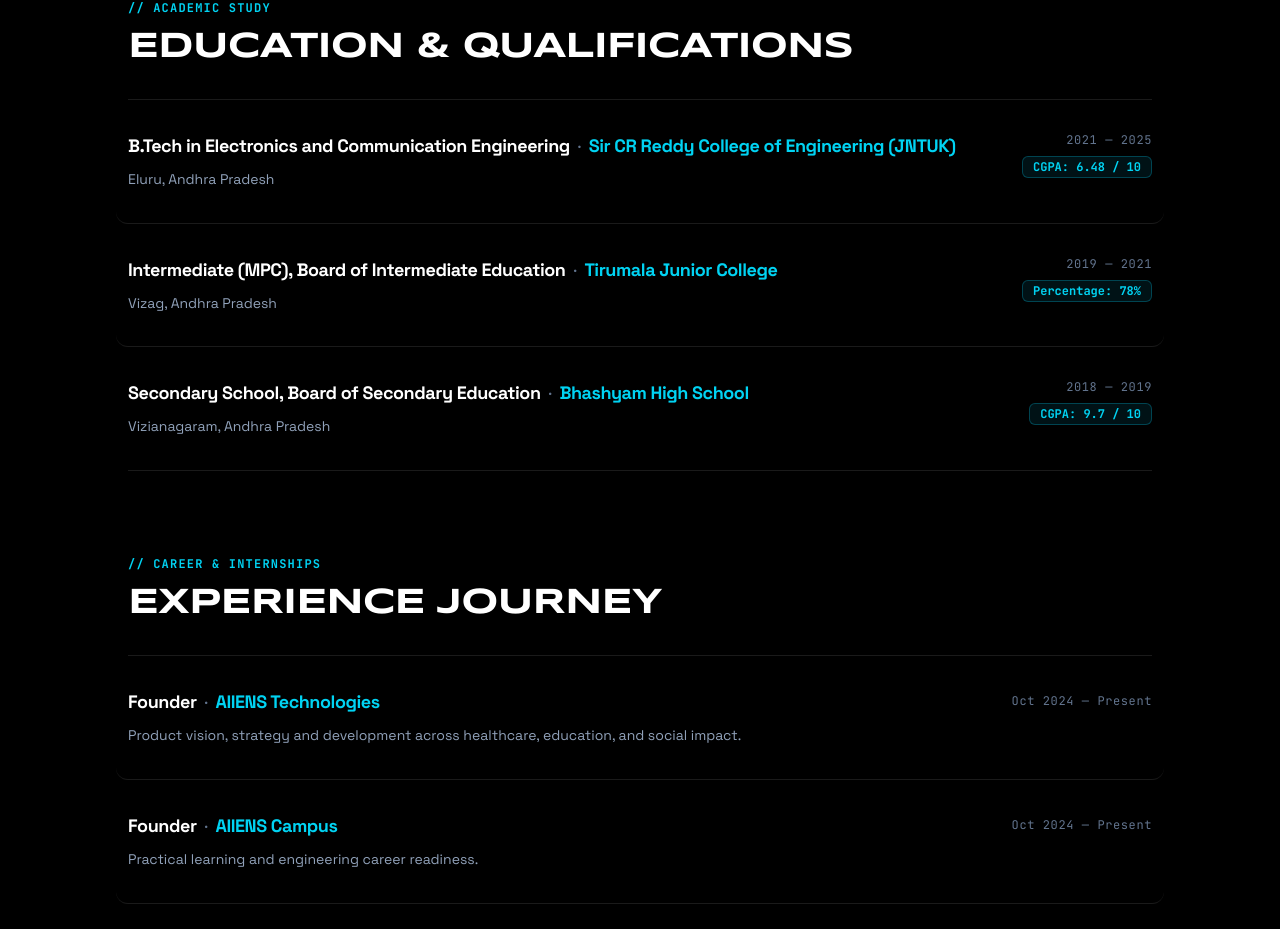
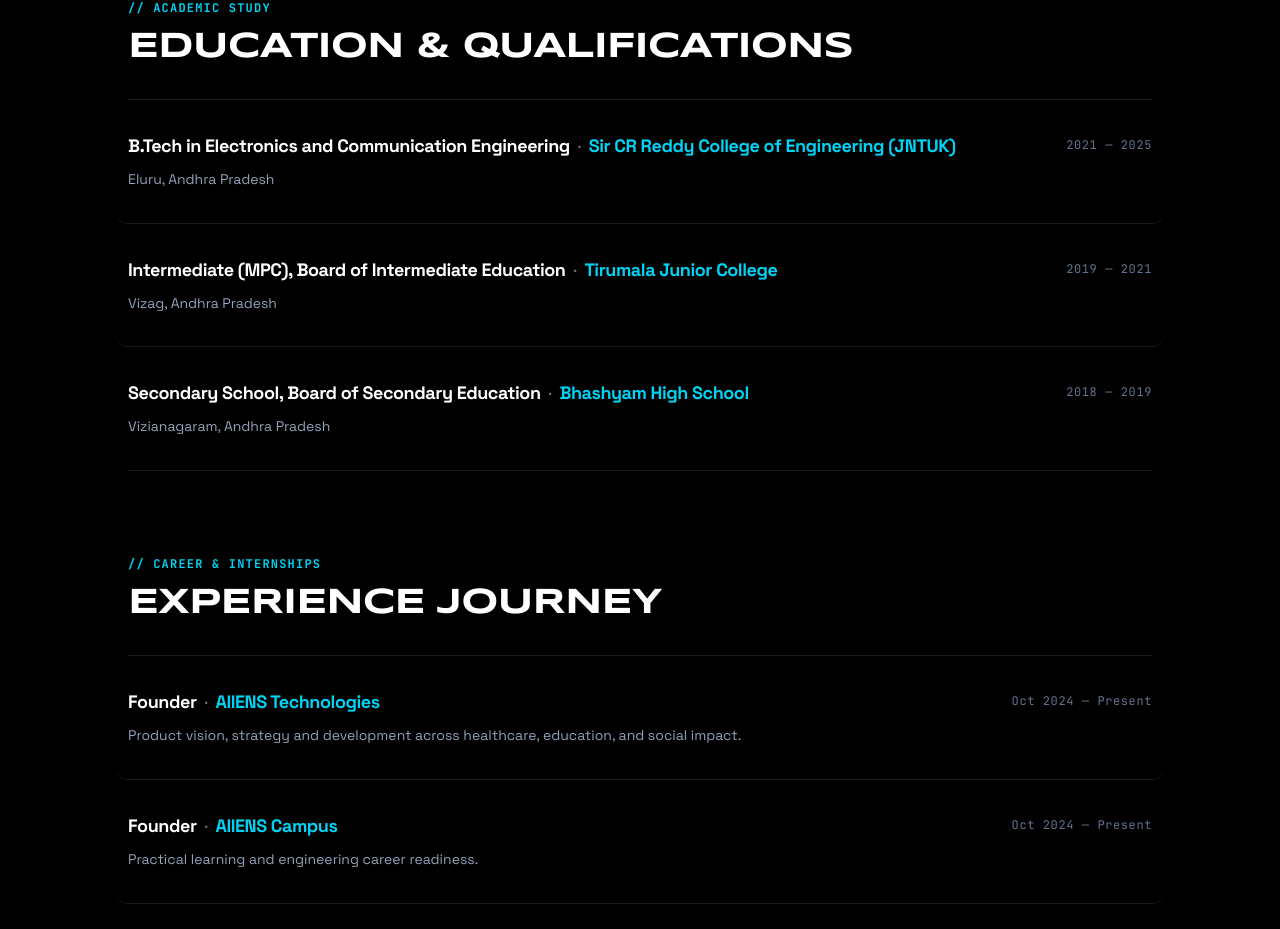
Before and after one commit to tarunsai-kola/karthickportfolio, a React (Vite) app: page / in a window 1280 px wide. Shown: the part 2660-3589 px from the top of the page. Built offline with nearby package versions, Linux system fonts and the light colour scheme; no server answers; the HTML template or start-up script is replaced by a standard one.

Commit message:
Remove CGPA and percentage scores from Education & Qualifications

```diff
--- a/src/components/Experience.jsx
+++ b/src/components/Experience.jsx
@@ -85,13 +85,10 @@
                   </p>
                 </div>
 
-                {/* Right side: Period & CGPA Pill */}
-                <div className="flex sm:flex-col items-center sm:items-end justify-between sm:justify-center gap-2 shrink-0 mt-1 sm:mt-0">
-                  <span className="text-xs font-mono tracking-wider text-slate-500 group-hover:text-slate-300 transition-colors">
+                {/* Right side: Period / Dates */}
+                <div className="sm:text-right shrink-0 mt-1 sm:mt-0">
+                  <span className="text-xs font-mono tracking-wider text-slate-500 group-hover:text-cyan-400/80 transition-colors">
                     {edu.period}
-                  </span>
-                  <span className="rounded-md bg-cyan-500/10 border border-cyan-500/30 px-2.5 py-0.5 text-xs font-mono font-bold text-cyan-400">
-                    {edu.score}
                   </span>
                 </div>
               </div>
```
